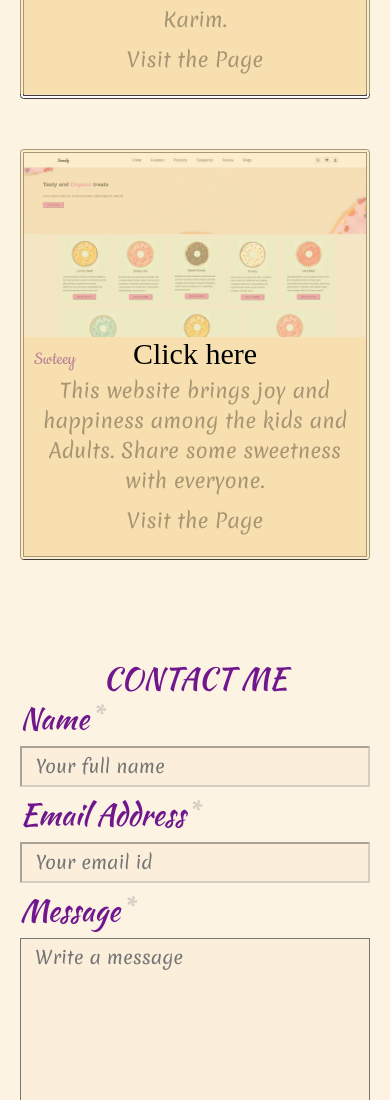
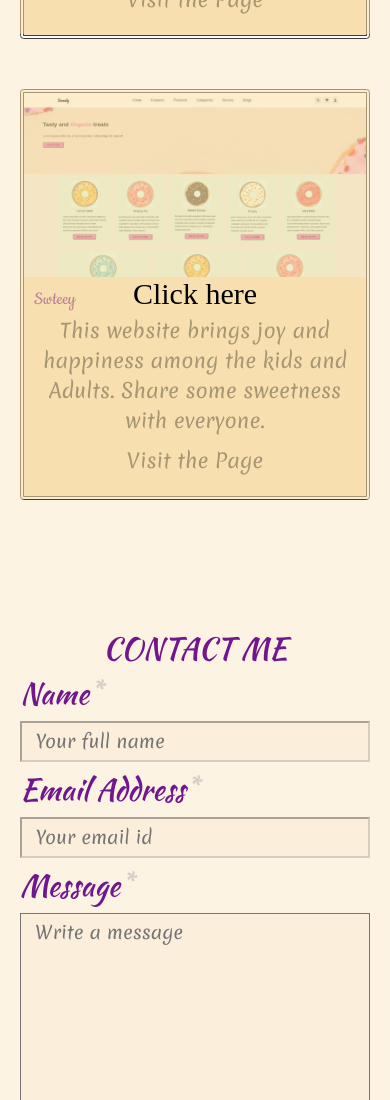
Before and after one commit to Yusra-Ahmad/web-portfolio, a website built with Parcel: page src/index.html in a window 390 px wide. Shown: the part 4086-5186 px from the top of the page. Built offline with nearby package versions, Linux system fonts and the light colour scheme; a web font is replaced by a local one.

Commit message:
making responsive

```diff
--- a/src/index.html
+++ b/src/index.html
@@ -233,6 +233,7 @@
                 <button type="submit">Submit</button>
               </form>
             </div>
+            <div class="contact-icon-container">
             <div class="contact-icon">
               <a href="mailto:yusraahmad123@gmail.com"><div class="icon">
               <i class="fa-solid fa-envelope"></i>
@@ -249,6 +250,7 @@
               </div></a>
             </div>
           </div>
+        </div>
         </section>
       </footer>
       <a href="#" class="up"><i class="fa-solid fa-circle-up"></i></a>
--- a/src/scss/main.scss
+++ b/src/scss/main.scss
@@ -305,9 +305,13 @@
 
     // Container for cards
     .project-sec {
-      height: 50vh;
-      margin-top: 6rem;
-      @include flexalignend();
+      height: 70vh;
+     h2{
+      margin-bottom: 5rem;
+     }
+
+      @include flexcenter();
+      gap: 5rem;
       flex-wrap: wrap;
 
       @include media-breakpoint-down(xxl) {
@@ -374,7 +378,7 @@
   }
   h2 {
     font-size: clamp(3rem, 6vw, 6rem);
-    margin: 0;
+    margin-top: 5rem;
     color: $heading;
     font-family: "Kaushan Script";
     text-transform: uppercase;
@@ -382,7 +386,7 @@
   }
   #contact {
     height: 100vh;
-    padding-top: 10rem;
+    padding-top: 8rem;
     .contact-sec {
       @include flexspaceeven();
       flex-direction: row;
@@ -454,6 +458,7 @@
         @include media-breakpoint-down(xl) {
           height: 10rem;
           width: 10rem;
+
         }
 
 
@@ -474,6 +479,11 @@
         color: $centerborder;
       }
     }
+    .contact-icon-container{
+      @include media-breakpoint-down(md){
+        height: 100%;
+      }
+    }
   }
 }
 // -------------------------------------------------
@@ -483,7 +493,7 @@
   i {
     position: sticky;
     left: 12%;
-    bottom: 2%;
+   bottom: 1%;
     font-size: 5rem;
     color: $heading;
     z-index: 1;
```
Also changed, not shown: dist/index.html, dist/sweety.c97b557c.jpeg (added), package.json (line endings or trailing spaces), src/styles/main.css, 5 other files.
